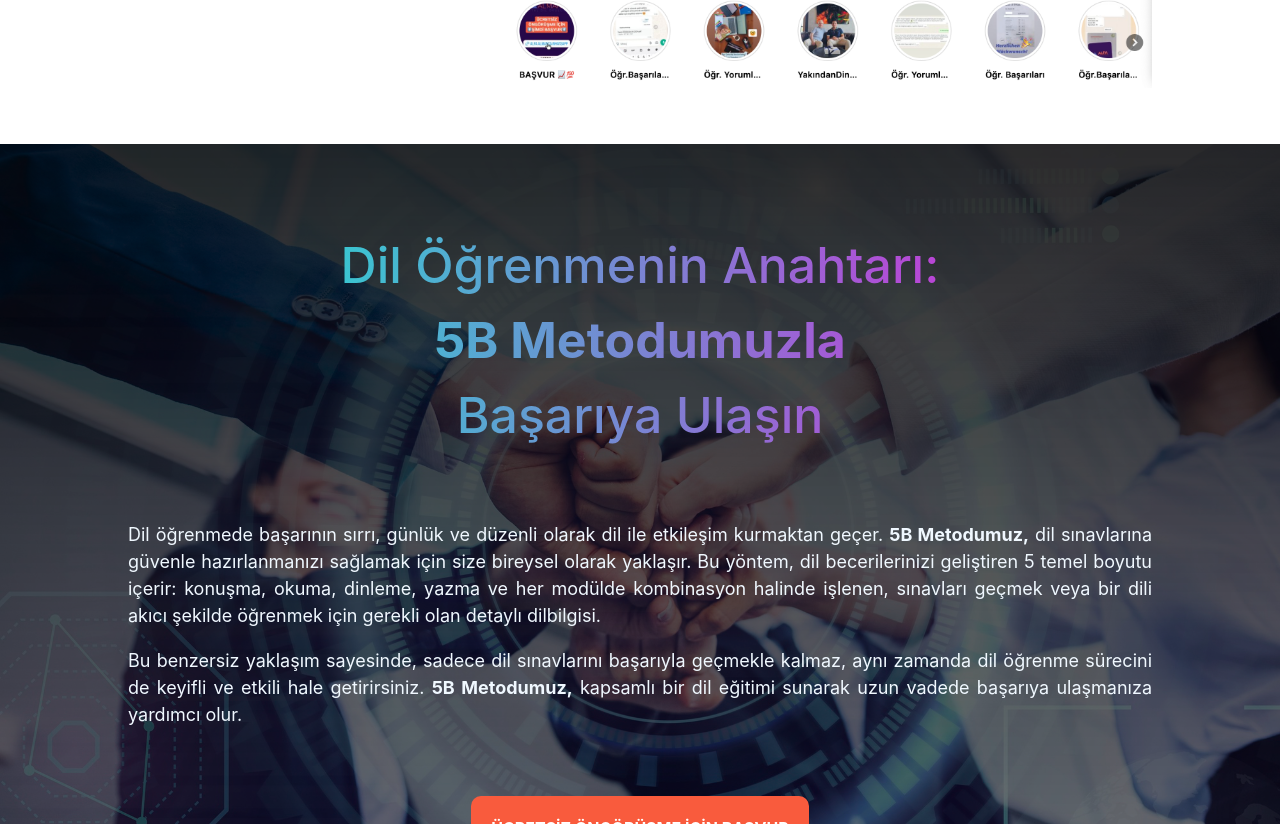
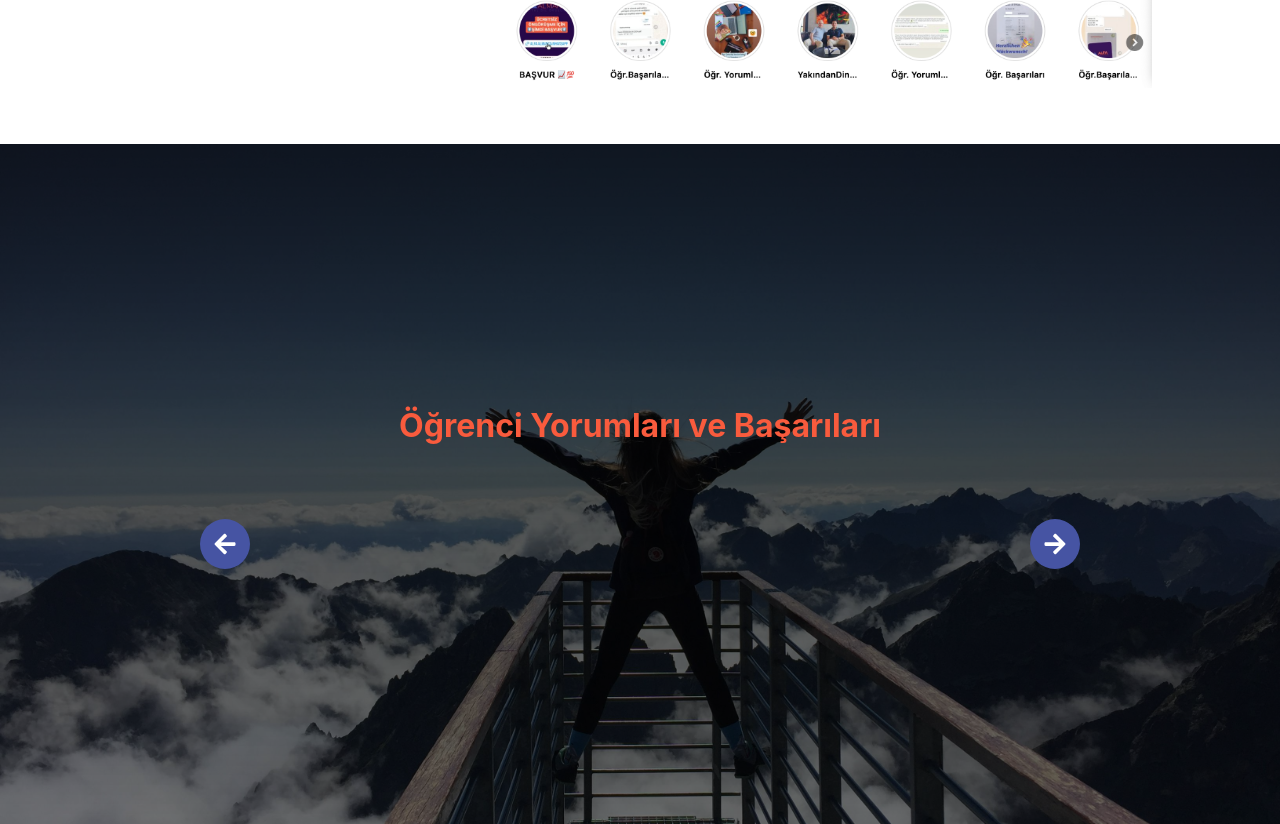
Before and after one commit to sercanbaris/alfa-almanca, a React (Vite) app: page / in a window 1280 px wide. Shown: the part 3676-4500 px from the top of the page. Built offline with nearby package versions, Linux system fonts and the light colour scheme.

Commit message:
Update Google Tag Manager script and fix indentation

```diff
--- a/index.html
+++ b/index.html
@@ -9,7 +9,7 @@
   <link rel="manifest" href="/public/images/favicon/site.webmanifest">
   <meta name="viewport" content="width=device-width, initial-scale=1.0" />
   <title>Alfa Almanca</title>
-  <!-- Google Tag Manager -->
+<!-- Google Tag Manager -->
 <script>(function(w,d,s,l,i){w[l]=w[l]||[];w[l].push({'gtm.start':
   new Date().getTime(),event:'gtm.js'});var f=d.getElementsByTagName(s)[0],
   j=d.createElement(s),dl=l!='dataLayer'?'&l='+l:'';j.async=true;j.src=
@@ -19,7 +19,7 @@
 </head>
 
 <body>
-  <!-- Google Tag Manager (noscript) -->
+ <!-- Google Tag Manager (noscript) -->
 <noscript><iframe src="https://www.googletagmanager.com/ns.html?id=GTM-KDD67XR"
   height="0" width="0" style="display:none;visibility:hidden"></iframe></noscript>
   <!-- End Google Tag Manager (noscript) -->
--- a/src/App.jsx
+++ b/src/App.jsx
@@ -35,10 +35,11 @@ function App() {
       <Feature />
       <VideoCall />
       <About />
+      <YouTubePlayer playlist={playlist} />
       <Success />
       <Exams />
       {/* <Services /> */}
-      <YouTubePlayer playlist={playlist} />
+
       <Footer />
     </div>
   );
--- a/src/css/YouTubePlayer.css
+++ b/src/css/YouTubePlayer.css
@@ -18,6 +18,7 @@
 
 .video-title {
     color: var(--alfaOrange);
+    text-align: center;
 }
 
 .fullle {}
@@ -74,6 +75,7 @@
         left: 10px;
     }
 
+
     .fullle {
         width: 100%;
         height: 100%;
--- a/src/css/about.css
+++ b/src/css/about.css
@@ -23,6 +23,7 @@
     flex-direction: column;
     width: 50%;
     padding: 50px;
+
 
 }
 
@@ -84,5 +85,6 @@
 
     .about-description {
         font-size: 15px;
+
     }
 }
--- a/src/css/success.css
+++ b/src/css/success.css
@@ -1,6 +1,6 @@
 .success {
     height: 100vh;
-    background-image: url('/success.jpg'), linear-gradient(rgba(0, 0, 0, 0.827), rgba(0, 0, 0, 0.5));
+    background-image: url('/success.jpg'), linear-gradient(rgba(0, 0, 0, 0.827), rgba(0, 0, 0, 0.8));
     background-size: cover;
     background-position: center;
     background-attachment: fixed;
--- a/src/pages/Footer.jsx
+++ b/src/pages/Footer.jsx
@@ -8,7 +8,7 @@ function Footer() {
         <div className="footer-logo">
           <img className="footer-logo-svg" src="/Original.svg" alt="" />
         </div>
-        <div className="footer-links">
+        {/* <div className="footer-links">
           <a className="footer-link" href="#">
             Ana Sayfa
           </a>
@@ -21,7 +21,7 @@ function Footer() {
           <a className="footer-link" href="#">
             İletişim
           </a>
-        </div>
+        </div> */}
         <div className="footer-sign">
           © 2024 All rights reserved by Alfa Almanca
         </div>
```
